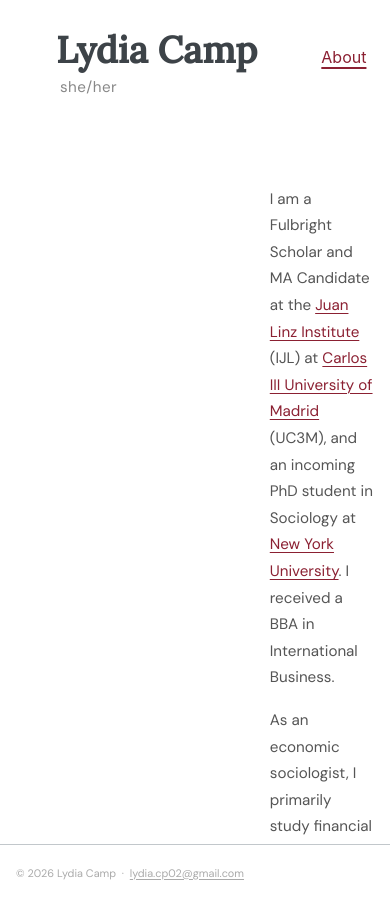
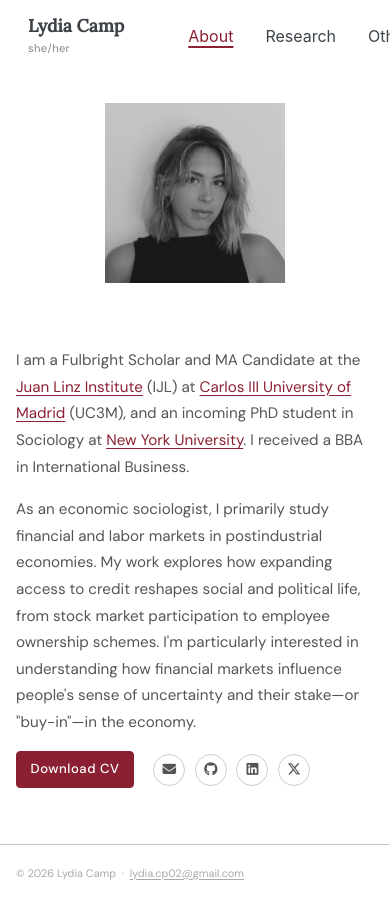
Before and after one commit to lydiagcamp/lydiagcamp.github.io, a Jekyll site: the page built from _pages/about.md, in a window 390 px wide and 900 px high. Built offline with Jekyll 4.4.1, drawn with Linux system fonts in a browser that asks for light colours.

Commit message:
Add mobile styles: fix header overflow, stack photo above text, tighten padding
Co-Authored-By: Claude Sonnet 4.6 <noreply@anthropic.com>

```diff
--- a/assets/css/custom.css
+++ b/assets/css/custom.css
@@ -354,3 +354,54 @@ body {
   border-color: #6e1828;
   color: #fff !important;
 }
+
+/* =====================
+   MOBILE STYLES
+   ===================== */
+@media (max-width: 1023px) {
+
+  /* Header — reduce name size and padding so nav links fit */
+  .masthead__menu-item--lg {
+    padding-top: 0.4rem !important;
+    padding-bottom: 0.4rem !important;
+    padding-left: 0 !important;
+  }
+
+  .masthead__menu-item--lg a {
+    font-size: 1.1rem !important;
+    padding-left: 0.75rem !important;
+  }
+
+  .masthead__pronouns {
+    font-size: 0.7rem;
+    padding-left: 0.75rem;
+    margin-top: 0.1rem;
+  }
+
+  .masthead__inner-wrap {
+    padding-right: 0.5rem !important;
+  }
+
+  /* About page — stack photo above text */
+  .about-layout {
+    flex-direction: column;
+    align-items: center;
+    gap: 1.5rem;
+  }
+
+  .about-photo img {
+    width: 180px !important;
+    height: 180px !important;
+  }
+
+  .about-content {
+    width: 100%;
+  }
+
+  /* Main content — no extra padding on mobile */
+  #main {
+    padding-left: 1rem;
+    padding-right: 1rem;
+    margin-top: 2em !important;
+  }
+}
```
